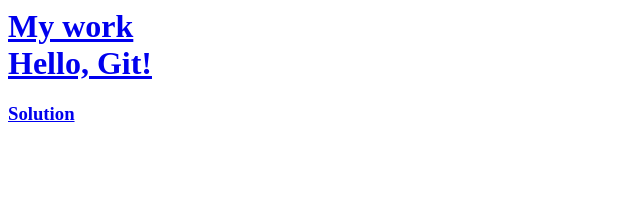
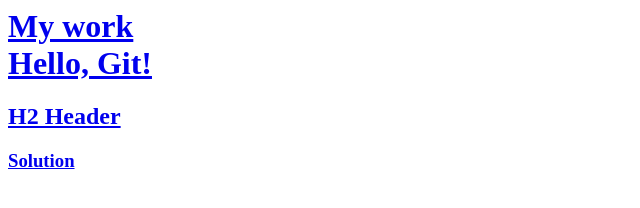
Before and after one commit to arturmzf/git_test, a plain HTML site: page public_html/index.html in a window 1280 px wide. Shown: the whole page, without its empty margins (0-640 px from the left). Drawn offline with Linux system fonts and the light colour scheme.

Commit message:
H2 was added

```diff
--- a/public_html/index.html
+++ b/public_html/index.html
@@ -12,6 +12,9 @@
 				<br />
 				Hello, Git!
 			</h1>
+			<h2>
+				H2 Header
+			</h2>
 		</a>
 		<a href="datedone.php">
 			<h3>
```
